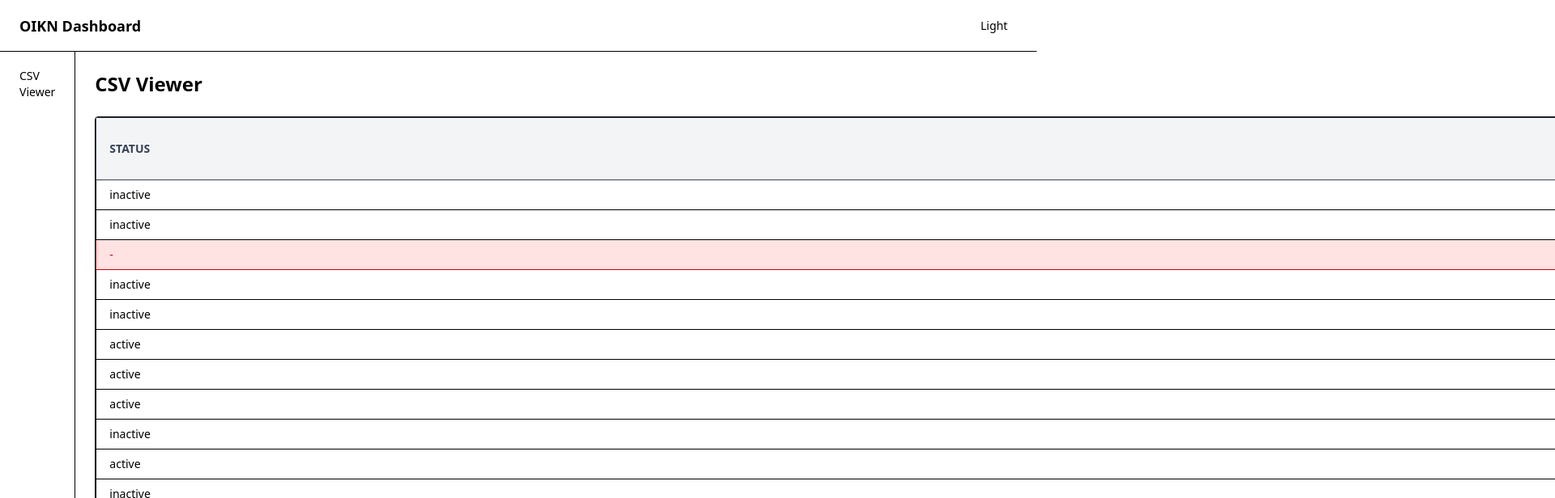
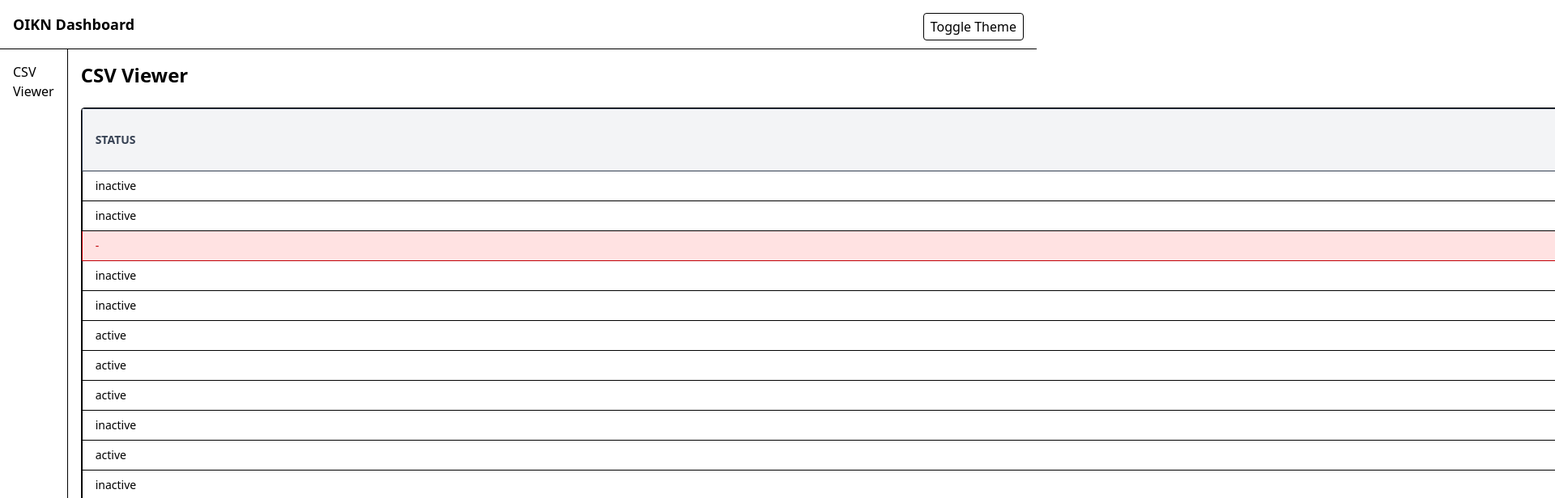
Before and after one commit to achmadsyariefha/next-pegawai-dashboard, a Next.js app: page /csv in a window 1280 px wide. Shown: the top 616 px of the page at 81% size, 1920 px wide, since content can reach past the window. Built offline with nearby package versions, Linux system fonts and the light colour scheme.

Commit message:
refactor

```diff
--- a/src/components/DashboardLayout.tsx
+++ b/src/components/DashboardLayout.tsx
@@ -1,21 +1,20 @@
-'use client';
+import { ReactNode } from "react";
+import Link from "next/link";
+import ThemeWrapper from "./ThemeWrapper";
 
-import { useTheme } from "@/context/theme-context";
-
-export default function DashboardLayout({ children }: { children: React.ReactNode }) {
-    const { theme, toggleTheme, themeClass } = useTheme();
-
+export default function DashboardLayout({ children }: { children: ReactNode }) {
     return (
-        <div className={`min-h-screen ${themeClass} flex flex-col`}>
+        <ThemeWrapper>
+            <div className="flex flex-col min-h-screen border-b bg-background text-foreground">
                 {/* Header */}
-            <header className="h-16 px-6 flex items-center justify-between border-b bg-background text-foreground">
+                <header className="flex items-center justify-between p-4 border-b">
                     <h1 className="text-lg font-bold">OIKN Dashboard</h1>
-                <button
+                    {/* <button
                         onClick={toggleTheme}
                         className="text-sm px-3 py-1 rounded bg-muted text-muted-foreground hover:bg-muted-hover"
                     >
                         {theme === "light" ? "Light" : "Dark"}
-                </button>
+                    </button> */}
                     {/* <div className="text-sm text-gray-500">Smart ASN</div> */}
                     {/* You can add navigation or user profile here */}
                 </header>
@@ -23,16 +22,17 @@ export default function DashboardLayout({ children }: { children: React.ReactNod
                 {/* Main Content */}
                 <div className="flex flex-1">
                     {/* Sidebar */}
-                <aside className="w-64 border-r p-4 bg-sidebar text-sidebar-foreground">
-                    <nav className="space-y-2 text-sm">
-                        <a href="/dashboard" className="block px-2 py-1 rounded hover:bg-muted-hover">CSV Viewer</a>
+                    <aside className="w-64 border-r p-4">
+                        <nav className="space-y-2">
+                            <Link href="/csv" className="block">CSV Viewer</Link>
                             {/* <a href="/asn" className="block px-2 py-1 rounded hover:bg-gray-200 dark:hover:bg-neutral-800">Smart ASN</a> */}
                             {/* Add more navigation links as needed */}
                         </nav>
                     </aside>
                     {/* Content Area */}
-                <main className="flex-1 p-6">{children}</main>
+                    <main className="flex-1 p-4">{children}</main>
                 </div>
             </div>
+        </ThemeWrapper>
         );
 }
--- a/src/components/ThemeToggle.tsx
+++ b/src/components/ThemeToggle.tsx
@@ -3,14 +3,14 @@
 import { useTheme } from "@/context/theme-context";
 
 export default function ThemeToggle() {
-    const { theme, toggleTheme } = useTheme();
+    const { toggleTheme } = useTheme();
 
     return (
         <button
             onClick={toggleTheme}
-            className="p-2 px-4 rounded border border-neutral-400 hover:bg-neutral-100 dark:hover:bg-neutral-800 transition"
+            className="absolute top-4 right-4 px-2 py-1 border rounded"
         >
-            Switch to {theme === "light" ? "Switch to Dark Mode" : "Switch to Light Mode"} Mode
+            Toggle Theme
         </button>
     );
 }
--- /dev/null
+++ b/src/components/ThemeWrapper.tsx
@@ -0,0 +1,18 @@
+'use client';
+
+import { ReactNode } from 'react';
+import { useTheme } from '@/context/theme-context';
+import ThemeToggle from './ThemeToggle';
+
+export default function ThemeWrapper({children}: {children: ReactNode}) {
+    const {theme} = useTheme();
+
+    return (
+        <div className={theme === 'dark' ? 'dark' : ''}>
+            <div className='relative'>
+                <ThemeToggle />
+                {children}
+            </div>
+        </div>
+    );
+}
```
Lines whose indentation alone changed are shown as unchanged.
